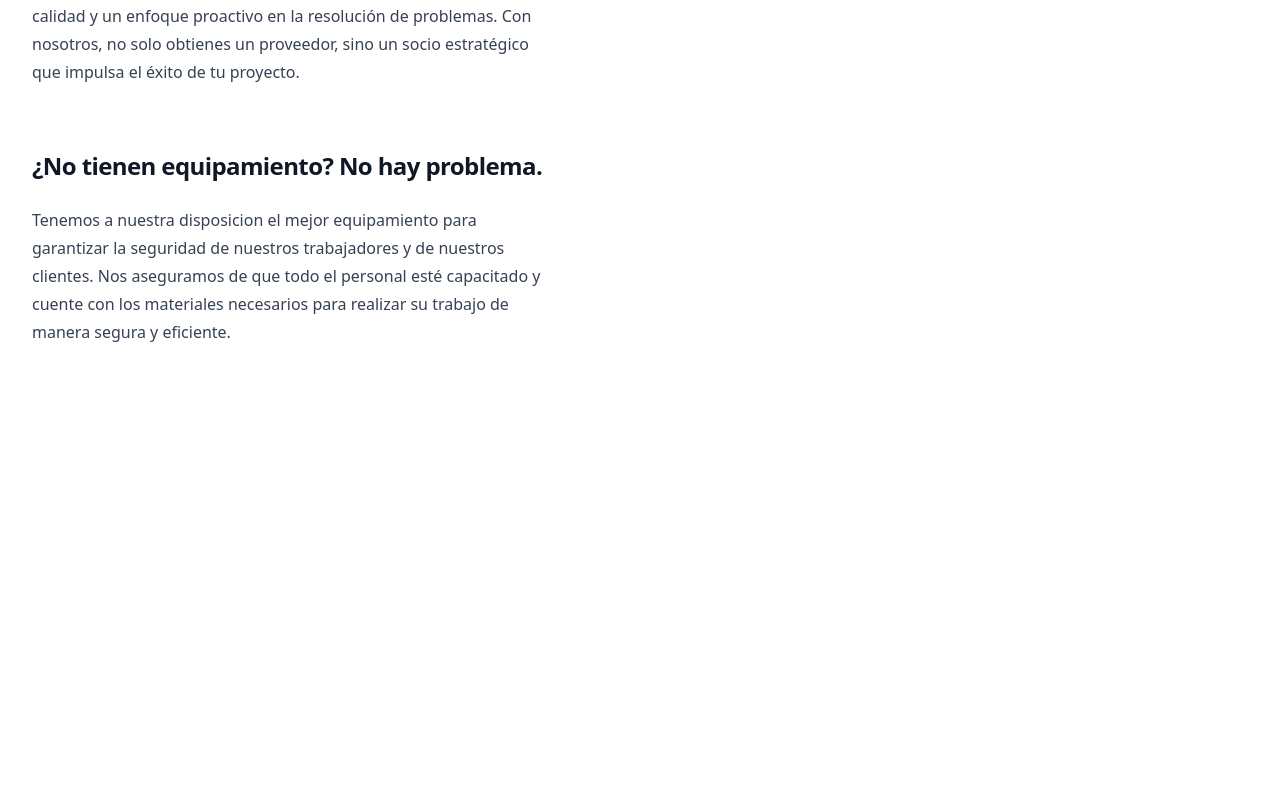
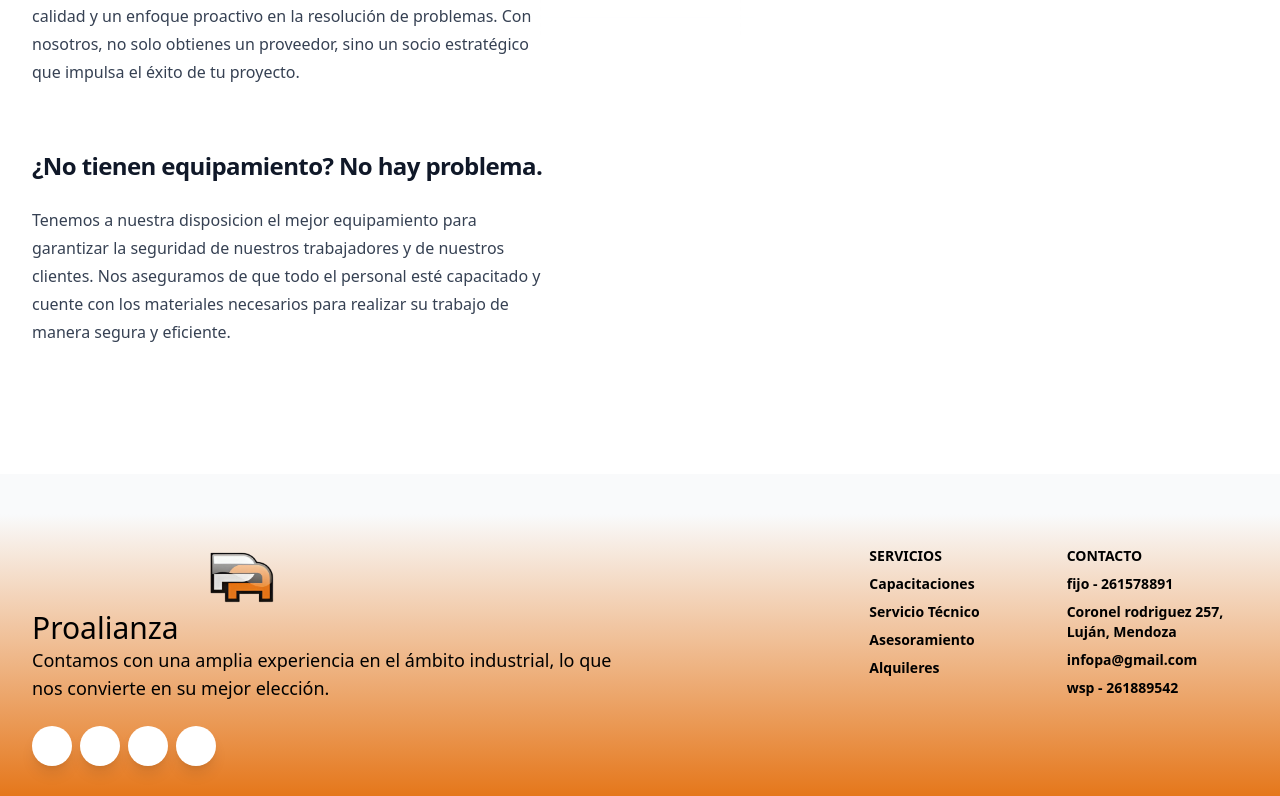
Before and after one commit to JoaquinFarah/paweb, a Next.js app: page /pages/about in a window 1280 px wide. Shown: the part 2758-3554 px from the top of the page. Before the commit the page ends 3232 px from the top, so only its background shows below. Built offline with nearby package versions, Linux system fonts and the light colour scheme.

Commit message:
Add Footer component to About page for improved navigation

```diff
--- a/src/app/pages/about/page.tsx
+++ b/src/app/pages/about/page.tsx
@@ -3,6 +3,7 @@ import Image from 'next/image';
 import Navbar from '../../components/Navbar';
 import Whatsapp from '@/app/components/Whatsapp';
 import HeroSection from '@/app/components/Hero';
+import Footer from '@/app/components/Footer';
 
 export default function AboutPage() {
   return (
@@ -88,7 +89,7 @@ export default function AboutPage() {
         </div>
 
         <HeroSection />
-
+        <Footer />
 
       </div>
     </div>
```
